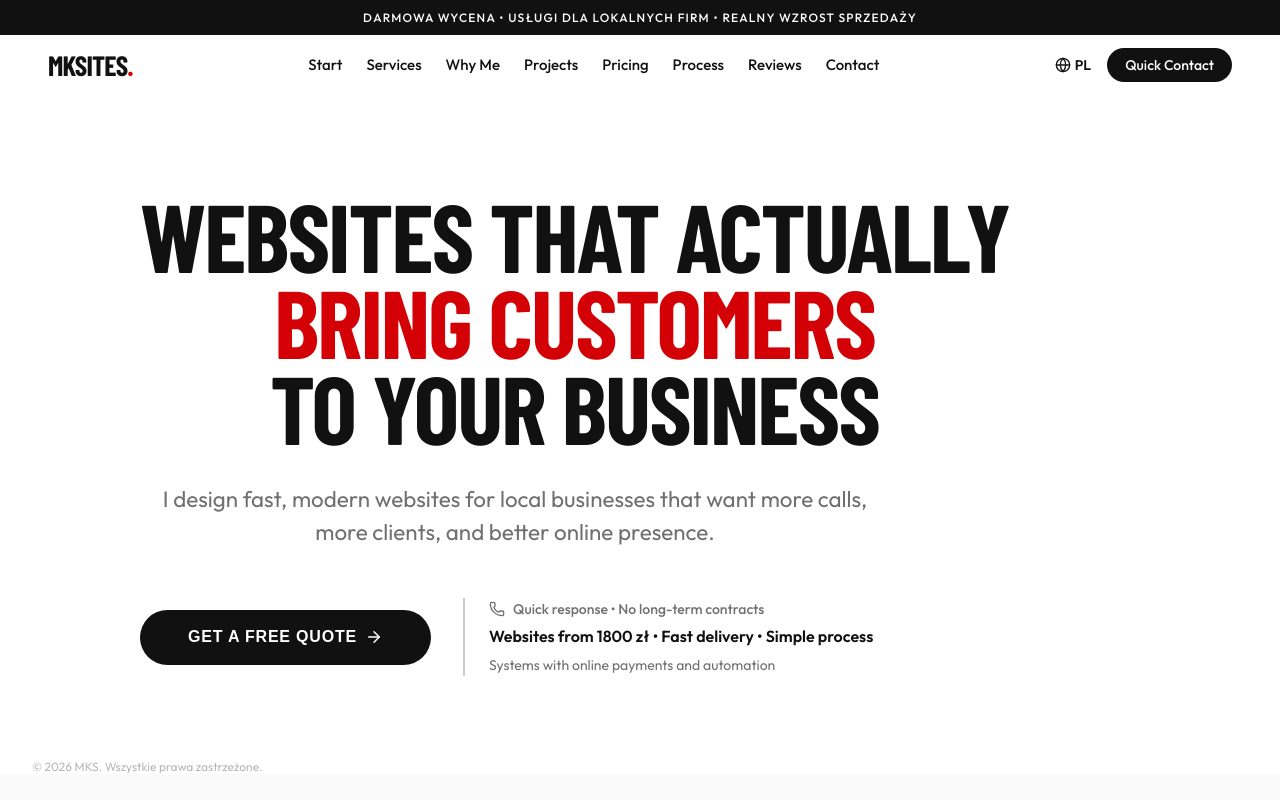
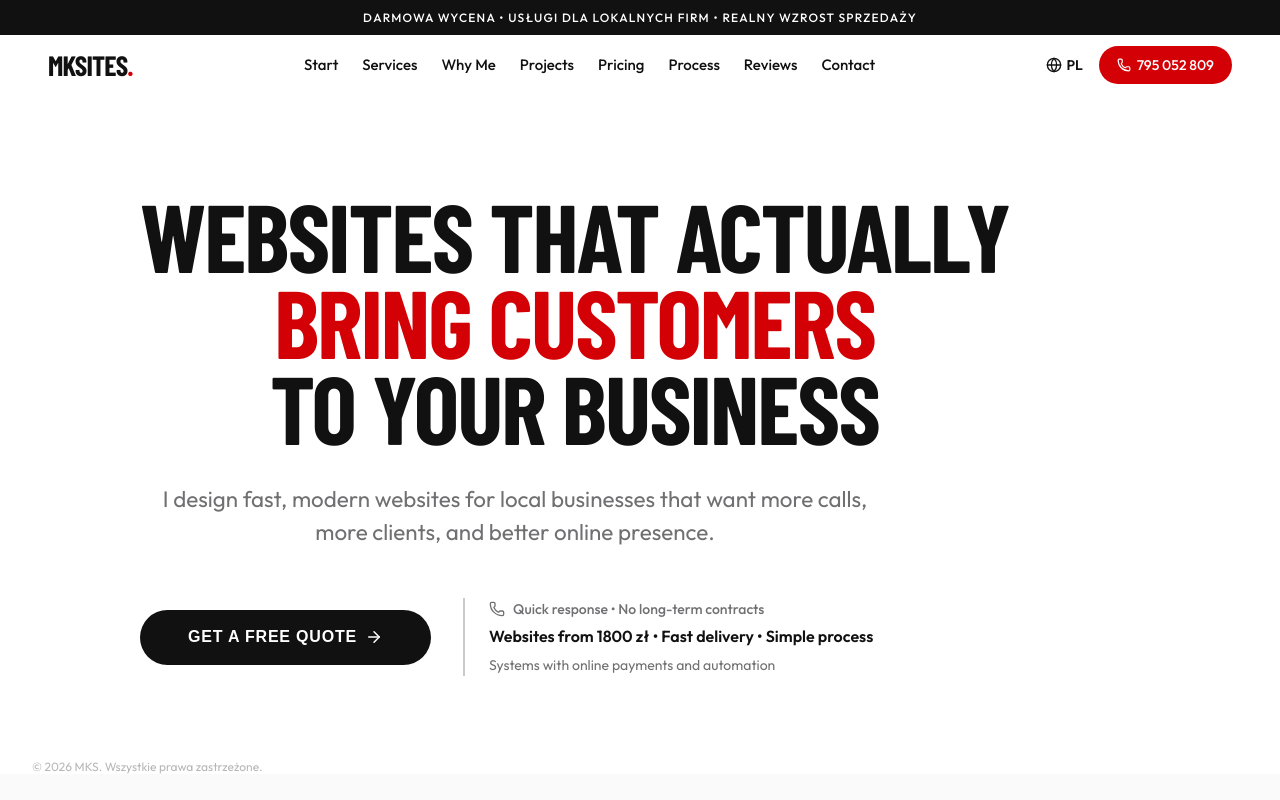
Before and after one commit to Diabue/Portfolio, a React (Vite) app: page / in a window 1280 px wide. Shown: the top 800 px of the page. Built offline with nearby package versions, Linux system fonts and the light colour scheme; a web font is replaced by a local one.

Commit message:
Replace header contact button with clickable phone number in red

```diff
--- a/src/components/Navigation.tsx
+++ b/src/components/Navigation.tsx
@@ -1,6 +1,6 @@
 import { useState, useEffect } from 'react';
 import { useTranslation } from 'react-i18next';
-import { Menu, X, Globe } from 'lucide-react';
+import { Menu, X, Globe, Phone } from 'lucide-react';
 import { useMediaQuery } from '../hooks/useMediaQuery';
 
 const Navigation = () => {
@@ -136,10 +136,10 @@ const Navigation = () => {
 
                     {/* Contact Button */}
                     {!isMobile && (
-                        <button
-                            onClick={() => handleLinkClick('#contact')}
+                        <a
+                            href="tel:+48795052809"
                             style={{
-                                backgroundColor: 'var(--bg-dark-section)',
+                                backgroundColor: 'var(--accent-red)',
                                 color: '#FFFFFF',
                                 border: 'none',
                                 borderRadius: '30px',
@@ -148,13 +148,17 @@ const Navigation = () => {
                                 fontWeight: 500,
                                 fontSize: '14px',
                                 cursor: 'pointer',
+                                textDecoration: 'none',
+                                display: 'flex',
+                                alignItems: 'center',
+                                gap: '6px',
                                 transition: 'background-color 0.2s ease',
                             }}
-                            onMouseEnter={(e) => e.currentTarget.style.backgroundColor = 'var(--border-primary)'}
-                            onMouseLeave={(e) => e.currentTarget.style.backgroundColor = 'var(--bg-dark-section)'}
+                            onMouseEnter={(e) => e.currentTarget.style.backgroundColor = 'var(--text-secondary)'}
+                            onMouseLeave={(e) => e.currentTarget.style.backgroundColor = 'var(--accent-red)'}
                         >
-                            {t('nav.contact_cta', 'Szybki Kontakt')}
-                        </button>
+                            <Phone size={14} /> 795 052 809
+                        </a>
                     )}
 
                     {/* Mobile Menu Icon */}
@@ -205,10 +209,10 @@ const Navigation = () => {
                             {link.label}
                         </a>
                     ))}
-                    <button
-                        onClick={() => handleLinkClick('#contact')}
+                    <a
+                        href="tel:+48795052809"
                         style={{
-                            backgroundColor: 'var(--bg-dark-section)',
+                            backgroundColor: 'var(--accent-red)',
                             color: '#FFFFFF',
                             border: 'none',
                             borderRadius: '30px',
@@ -218,10 +222,15 @@ const Navigation = () => {
                             fontSize: '16px',
                             cursor: 'pointer',
                             textAlign: 'center',
+                            textDecoration: 'none',
+                            display: 'flex',
+                            alignItems: 'center',
+                            justifyContent: 'center',
+                            gap: '8px',
                         }}
                     >
-                        {t('nav.contact_cta', 'Szybki Kontakt')}
-                    </button>
+                        <Phone size={18} /> 795 052 809
+                    </a>
                 </div>
             )}
         </header>
```
